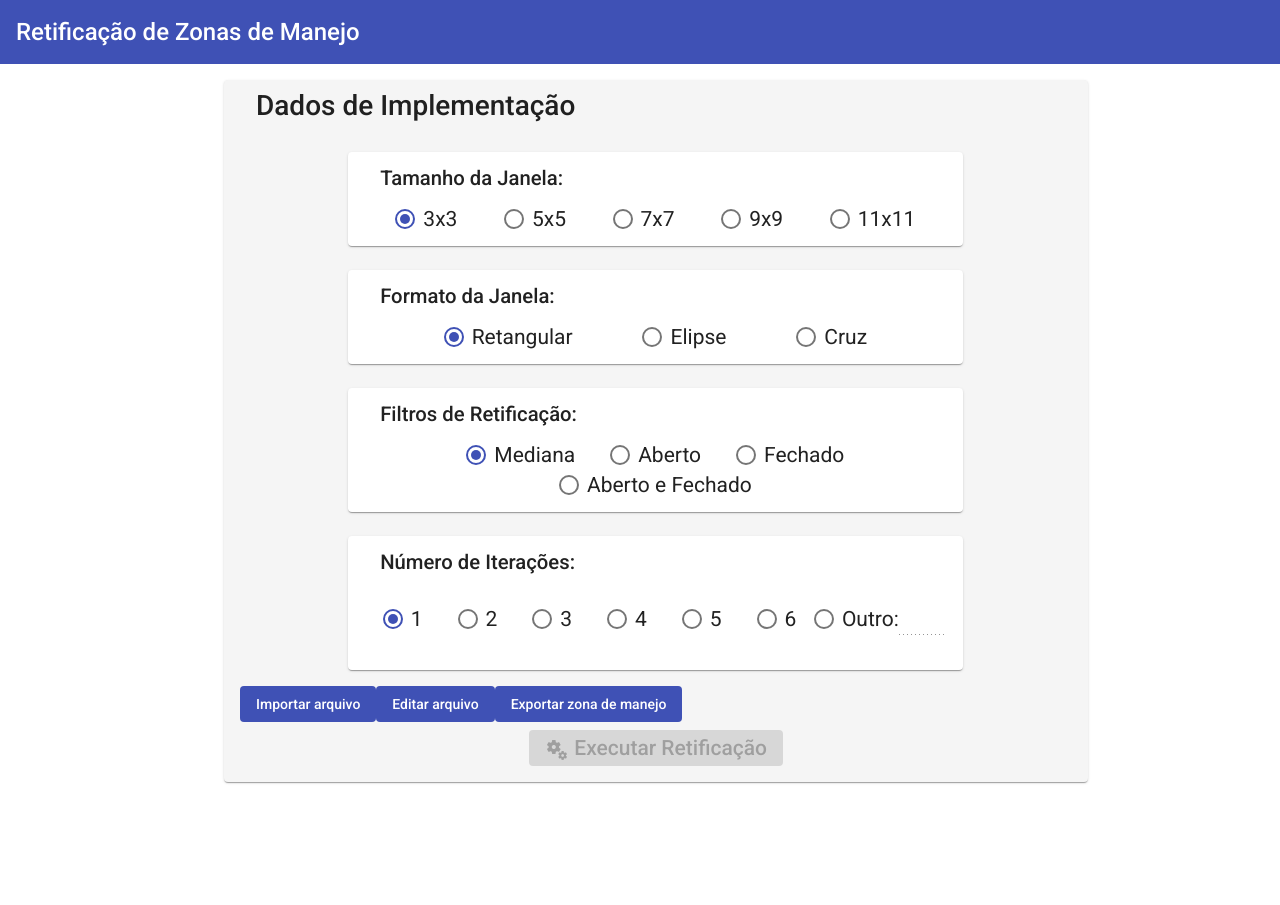
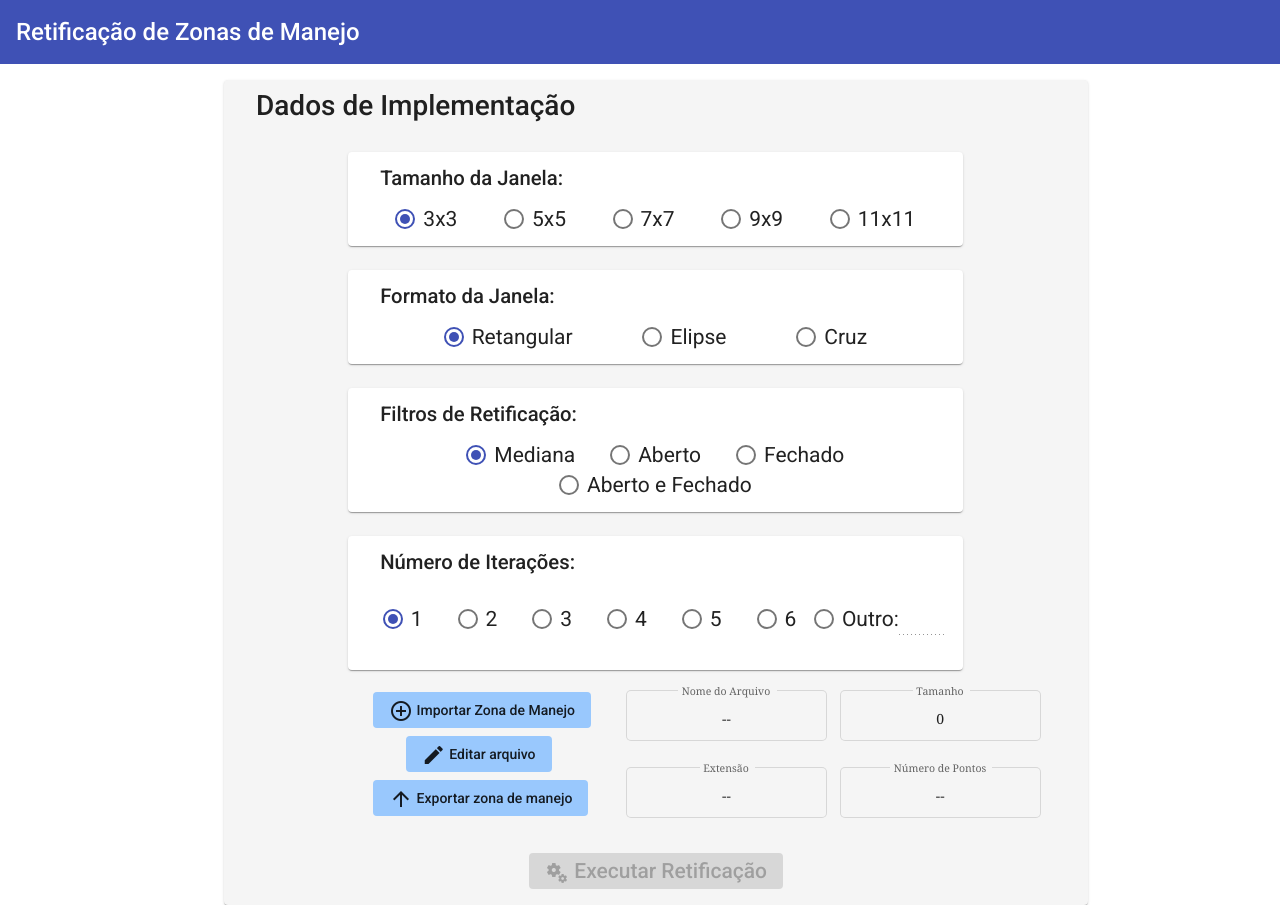
Before and after one commit to LaercioRJ/RectificationApp, an Angular app: page / in a window 1280 px wide. Before the commit the page ends 800 px from the top, so only its background shows below. Built offline with nearby package versions, Linux system fonts and the light colour scheme.

Commit message:
Rectification Form update 1

```diff
--- a/src/app/rectification-form/rectification-form.component.css
+++ b/src/app/rectification-form/rectification-form.component.css
@@ -54,3 +54,29 @@ mat-progress-bar{
     font-size: 150%;
     margin-top: 1vh;
 }
+.fileImportAndInformation{
+    margin-left: 16%;
+    vertical-align: top;
+}
+.actions{
+    overflow: auto;
+    display: inline-block;
+    max-width: 100%;
+    overflow: hidden;
+    margin-bottom: 2vh;
+}
+.simpleButtons{
+    background-color: rgb(153, 200, 253);
+    margin-bottom: 1vh;
+}
+.fileInformation{
+    overflow: auto;
+    display: inline-block;
+    max-width: 100%;
+    overflow: hidden;
+    margin-left: 5%;
+}
+.fileInformationFields{
+    text-align: center;
+    font-family: Cambria, Cochin, Georgia, Times, 'Times New Roman', serif;
+}
--- a/src/app/rectification-form/rectification-form.component.html
+++ b/src/app/rectification-form/rectification-form.component.html
@@ -68,19 +68,54 @@
             </mat-card-content>
         </mat-card>
     </mat-card-content>
-    <div>
 
-        <div>
+    <div class="fileImportAndInformation">
+
+        <div class="actions">
             <input #fileInput type="file" (change)="recieveNewArchive($event)" style="display: none;">
-            <button mat-flat-button color = "primary" (click) = "fileInput.click()">Importar arquivo</button>
-            <button mat-flat-button color = "primary" (click) = "goToFileEditor()">Editar arquivo</button>
-            <button mat-flat-button color = "primary">Exportar zona de manejo</button>
+            <button class="simpleButtons" mat-button (click) = "fileInput.click()">
+                <span class="material-icons">
+                    add_circle_outline
+                </span>
+                Importar Zona de Manejo
+            </button>
+            <br>
+            <button style="margin-left: 15%;" class="simpleButtons" mat-button (click) = "goToFileEditor()">
+                <span class="material-icons">
+                    create
+                </span>
+                Editar arquivo
+            </button>
+            <br>
+            <button class="simpleButtons" mat-button>
+                <span class="material-icons">
+                    arrow_upward
+                </span>
+                Exportar zona de manejo
+            </button>
         </div>
 
-        <div>
-
+        <div class="fileInformation">
+            <mat-form-field style="margin-right: 1vw;" class="fileInformationFields" appearance="outline">
+                <mat-label>Nome do Arquivo</mat-label>
+                <input matInput [value] = "fileName" color="primary">
+            </mat-form-field>
+            <mat-form-field class="fileInformationFields" appearance="outline">
+                <mat-label>Tamanho</mat-label>
+                <input matInput [value] = "fileSize" color="primary">
+            </mat-form-field>
+            <br>
+            <mat-form-field style="margin-right: 1vw;" class="fileInformationFields" appearance="outline">
+                <mat-label>Extensão</mat-label>
+                <input matInput [value] = "fileExtension" color="primary">
+            </mat-form-field>
+            <mat-form-field class="fileInformationFields" appearance="outline">
+                <mat-label>Número de Pontos</mat-label>
+                <input matInput [value] = "fileExtension" color="primary">
+            </mat-form-field>
         </div>
     </div>
+
     <div style="text-align: center;">
         <button class="mainButton" [disabled] = "fileName === '--'" (click) = "executeRectification()" mat-raised-button>
             <span class="material-icons">
```
